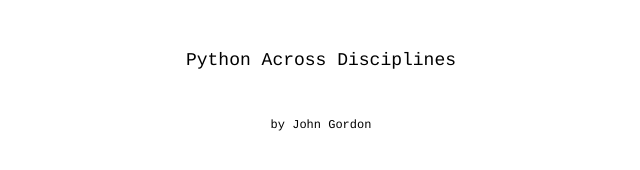
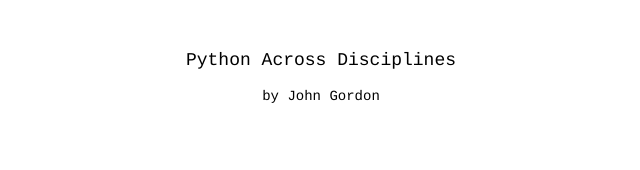
Before and after one commit to pythonacrossdisciplines/pythonacrossdisciplines.github.io, a plain HTML site: page index.html in a window 1280 px wide. Shown: the whole page, without its empty margins (319-959 px from the left). Drawn offline with Linux system fonts and the light colour scheme.

Commit message:
Update index.html

```diff
--- a/index.html
+++ b/index.html
@@ -7,8 +7,8 @@
 </head>
 <body style="margin-top: 50px;">
     <center>
-        <p style="font-family: Courier; font-size: 18px;">Python Across Disciplines</p><br>
-        <p style="font-family: Courier; font-size: 12px;">by John Gordon</p><br>
+        <p style="font-family: Courier; font-size: 18px;">Python Across Disciplines</p>
+        <p style="font-family: Courier; font-size: 14px;">by John Gordon</p><br>
     </center>
 </body>
 </html>
```
